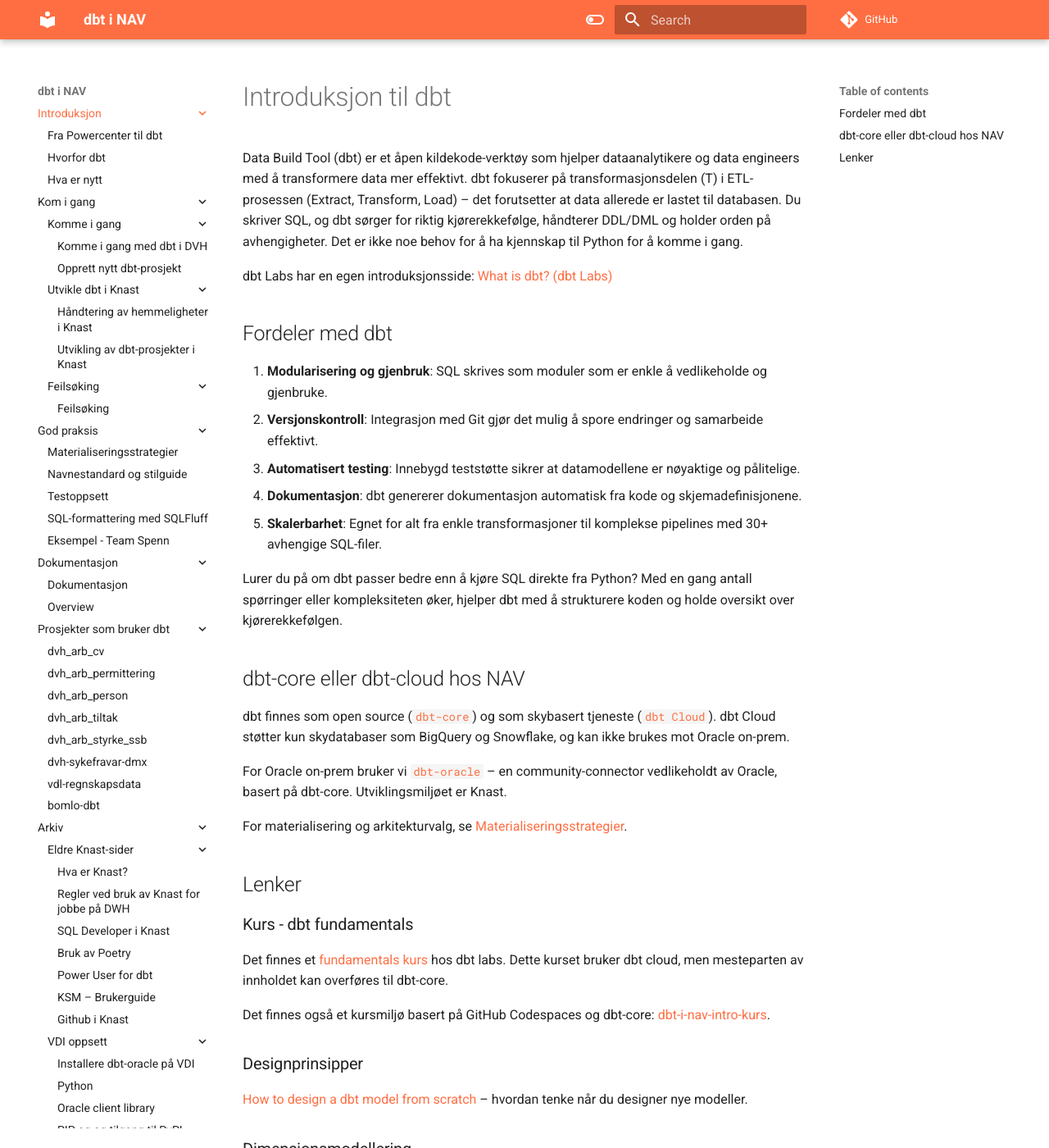
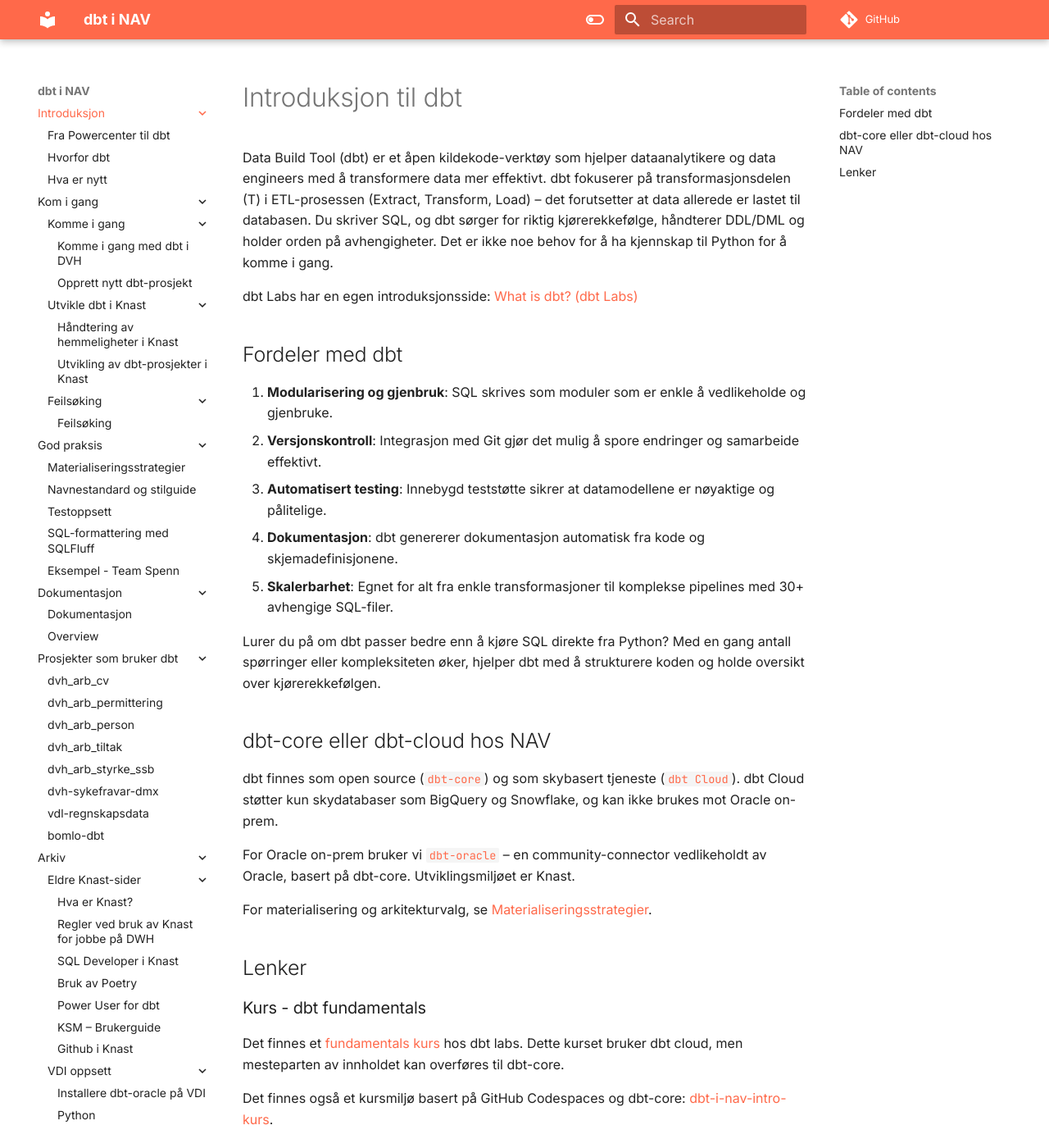
Before and after one commit to navikt/dbt-i-nav, an MkDocs documentation site: the page built from docs/index.md, in a window 1280 px wide and 1400 px high. Shown: the whole window at 82% size. Built offline with MkDocs 1.6.1 and Material for MkDocs 9.7.7, drawn with Linux system fonts in a browser that asks for light colours; comment, search, counter and statistics services are not loaded.

Commit message:
style: update theme configuration and add custom color palette

```diff
--- /dev/null
+++ b/docs/stylesheets/extra.css
@@ -0,0 +1,41 @@
+/* dbt-inspirert fargepalett */
+
+/* dbt signatur-oransje: #FF694A */
+
+:root,
+[data-md-color-scheme="default"] {
+  --md-primary-fg-color:        #FF694A;
+  --md-primary-fg-color--light: #FF8A72;
+  --md-primary-fg-color--dark:  #E04E32;
+  --md-accent-fg-color:         #FF694A;
+  --md-accent-fg-color--transparent: #FF694A1a;
+}
+
+[data-md-color-scheme="slate"] {
+  --md-primary-fg-color:        #FF694A;
+  --md-primary-fg-color--light: #FF8A72;
+  --md-primary-fg-color--dark:  #E04E32;
+  --md-accent-fg-color:         #FF8A72;
+  --md-accent-fg-color--transparent: #FF8A721a;
+
+  /* Mørk bakgrunn tett på dbt docs */
+  --md-default-bg-color:        #1a1f2e;
+  --md-default-bg-color--light: #1f2537;
+  --md-default-bg-color--lighter: #242a3d;
+  --md-default-bg-color--lightest: #2a3147;
+
+  /* Sidepanel */
+  --md-code-bg-color:           #242a3d;
+  --md-footer-bg-color:         #141820;
+  --md-footer-bg-color--dark:   #0f1218;
+}
+
+/* Kodeblokker med litt mer kontrast */
+[data-md-color-scheme="slate"] .highlight {
+  background-color: #1e2438;
+}
+
+/* Navigasjonslenker aktiv */
+[data-md-color-scheme="slate"] .md-nav__link--active {
+  color: #FF8A72;
+}
--- a/mkdocs.yml
+++ b/mkdocs.yml
@@ -66,15 +66,18 @@
 
 theme:
   name: material
+  font:
+    text: Inter
+    code: JetBrains Mono
   palette:
     - media: "(prefers-color-scheme: light)"
-      primary: deep orange
+      primary: custom
       scheme: default
       toggle:
         icon: material/toggle-switch-off-outline
         name: Switch to dark mode
     - media: "(prefers-color-scheme: dark)"
-      primary: deep orange
+      primary: custom
       scheme: slate
       toggle:
         icon: material/toggle-switch
@@ -99,6 +102,9 @@
           class: mermaid
           format: !!python/name:pymdownx.superfences.fence_code_format
 
+extra_css:
+  - stylesheets/extra.css
+
 extra_javascript:
   - https://cdn.jsdelivr.net/npm/mermaid@10/dist/mermaid.min.js
   - javascripts/mermaid-init.js
```
